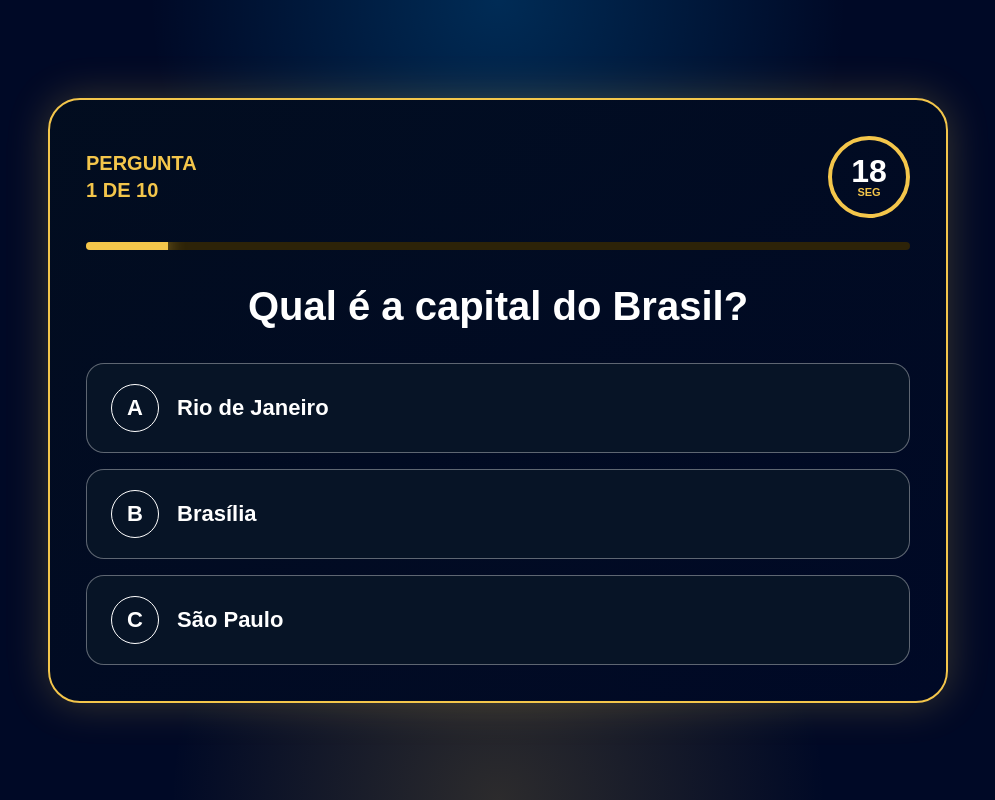
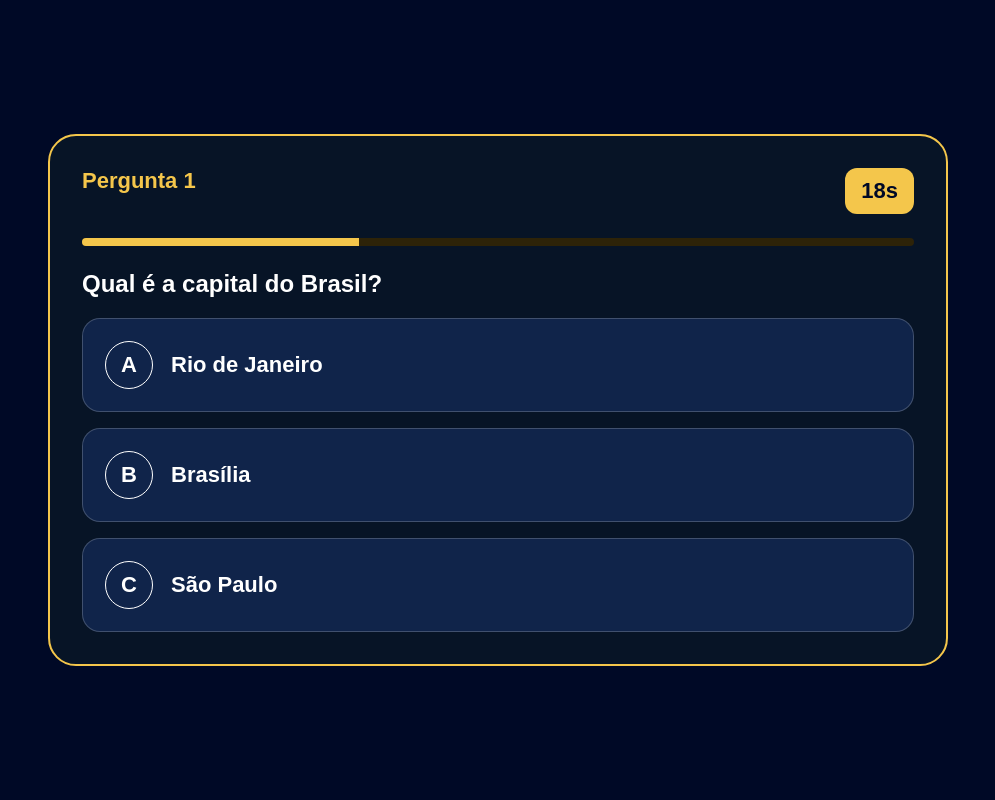
Before and after one commit to gutokardoso/quizz, a React (Vite) app: page / in a window 1280 px wide. Both pictures are taken after a click on the button "COMEÇAR DESAFIO". Shown: the whole page, without its empty margins (142-1137 px from the left). Built offline with nearby package versions, Linux system fonts and the light colour scheme.

Commit message:
Add files via upload

```diff
--- a/package.json
+++ b/package.json
@@ -5,8 +5,7 @@
   "type": "module",
   "scripts": {
     "dev": "vite",
-    "build": "vite build",
-    "preview": "vite preview"
+    "build": "vite build"
   },
   "dependencies": {
     "react": "^18.2.0",
--- a/src/App.jsx
+++ b/src/App.jsx
@@ -1,5 +1,5 @@
 
-import React, { useEffect, useState } from "react";
+import React, { useEffect, useRef, useState } from "react";
 import "./style.css";
 
 const questions = [
@@ -9,8 +9,8 @@ const questions = [
     correct: 1,
   },
   {
-    question: "Quantos dias tem uma semana?",
-    answers: ["5", "7", "10"],
+    question: "Quanto é 8 x 7?",
+    answers: ["54", "56", "64"],
     correct: 1,
   },
   {
@@ -18,109 +18,152 @@ const questions = [
     answers: ["Marte", "Vênus", "Júpiter"],
     correct: 0,
   },
-  {
-    question: "Qual é o maior oceano do mundo?",
-    answers: ["Atlântico", "Índico", "Pacífico"],
-    correct: 2,
-  },
-  {
-    question: "Quanto é 8 x 7?",
-    answers: ["54", "56", "64"],
-    correct: 1,
-  },
-  {
-    question: "Qual destes é um animal mamífero?",
-    answers: ["Golfinho", "Tubarão", "Jacaré"],
-    correct: 0,
-  },
-  {
-    question: "Em qual continente fica o Egito?",
-    answers: ["Ásia", "África", "Europa"],
-    correct: 1,
-  },
-  {
-    question: "Qual é o principal idioma falado no Brasil?",
-    answers: ["Português", "Espanhol", "Inglês"],
-    correct: 0,
-  },
-  {
-    question: "Qual instrumento mede a temperatura?",
-    answers: ["Barômetro", "Termômetro", "Velocímetro"],
-    correct: 1,
-  },
-  {
-    question: "Qual cor resulta da mistura de azul com amarelo?",
-    answers: ["Verde", "Roxo", "Laranja"],
-    correct: 0,
-  },
 ];
 
 export default function App() {
   const [screen, setScreen] = useState("home");
   const [current, setCurrent] = useState(0);
+  const [score, setScore] = useState(0);
   const [selected, setSelected] = useState(null);
-  const [score, setScore] = useState(0);
   const [time, setTime] = useState(20);
+
+  const audioCtx = useRef(null);
+  const musicLoop = useRef(null);
+
+  function getCtx() {
+    if (!audioCtx.current) {
+      audioCtx.current = new (window.AudioContext || window.webkitAudioContext)();
+    }
+    return audioCtx.current;
+  }
+
+  function tone(freq, duration = 0.15, type = "sine", volume = 0.03) {
+    const ctx = getCtx();
+
+    const osc = ctx.createOscillator();
+    const gain = ctx.createGain();
+
+    osc.type = type;
+    osc.frequency.value = freq;
+
+    gain.gain.setValueAtTime(volume, ctx.currentTime);
+    gain.gain.exponentialRampToValueAtTime(
+      0.0001,
+      ctx.currentTime + duration
+    );
+
+    osc.connect(gain);
+    gain.connect(ctx.destination);
+
+    osc.start();
+    osc.stop(ctx.currentTime + duration);
+  }
+
+  function playClick() {
+    tone(500, 0.08, "triangle", 0.03);
+  }
+
+  function playCorrect() {
+    tone(700, 0.12, "sine", 0.04);
+    setTimeout(() => tone(950, 0.16, "sine", 0.03), 120);
+  }
+
+  function playWrong() {
+    tone(160, 0.2, "sawtooth", 0.035);
+  }
+
+  function playFinish() {
+    [520, 680, 860].forEach((f, i) => {
+      setTimeout(() => tone(f, 0.2, "triangle", 0.04), i * 120);
+    });
+  }
+
+  function startMusic() {
+    if (musicLoop.current) return;
+
+    const notes = [110, 165, 220, 185];
+    let step = 0;
+
+    musicLoop.current = setInterval(() => {
+      tone(notes[step % notes.length], 0.4, "triangle", 0.02);
+      step++;
+    }, 420);
+  }
+
+  function stopMusic() {
+    if (musicLoop.current) {
+      clearInterval(musicLoop.current);
+      musicLoop.current = null;
+    }
+  }
 
   useEffect(() => {
     if (screen !== "quiz" || selected !== null) return;
 
     if (time <= 0) {
-      setSelected(-1);
-      setTimeout(nextQuestion, 900);
+      nextQuestion();
       return;
     }
 
     const timer = setTimeout(() => {
-      setTime((value) => value - 1);
+      setTime((v) => v - 1);
     }, 1000);
 
     return () => clearTimeout(timer);
-  }, [screen, time, selected]);
+  }, [time, screen, selected]);
 
   function startGame() {
+    playClick();
+    startMusic();
+
     setScreen("quiz");
     setCurrent(0);
+    setScore(0);
     setSelected(null);
-    setScore(0);
     setTime(20);
   }
 
-  function chooseAnswer(index) {
+  function choose(index) {
     if (selected !== null) return;
+
+    playClick();
 
     setSelected(index);
 
-    const isCorrect = index === questions[current].correct;
+    const correct = index === questions[current].correct;
 
-    if (isCorrect) {
-      setScore((value) => value + 1);
+    if (correct) {
+      setScore((v) => v + 1);
+      playCorrect();
+    } else {
+      playWrong();
     }
 
     setTimeout(() => {
-      nextQuestion(isCorrect);
-    }, 950);
+      nextQuestion(correct);
+    }, 1000);
   }
 
-  function nextQuestion(lastWasCorrect = false) {
-    const finalScore = score + (lastWasCorrect ? 1 : 0);
-
+  function nextQuestion(lastCorrect = false) {
     if (current + 1 >= questions.length) {
-      setScore(finalScore);
+      stopMusic();
+      playFinish();
+      setScore((s) => s + (lastCorrect ? 1 : 0));
       setScreen("result");
       return;
     }
 
-    setCurrent((value) => value + 1);
+    setCurrent((v) => v + 1);
     setSelected(null);
     setTime(20);
   }
 
   function restart() {
+    playClick();
     setScreen("home");
     setCurrent(0);
+    setScore(0);
     setSelected(null);
-    setScore(0);
     setTime(20);
   }
 
@@ -143,53 +186,49 @@ export default function App() {
   if (screen === "result") {
     return (
       <main className="game-stage">
-        <section className="result-card">
+        <section className="card">
           <h2>RESULTADO FINAL</h2>
-          <h1>Você acertou <strong>{score}!</strong></h1>
-          <p>de 10 perguntas</p>
-          <button onClick={restart}>JOGAR NOVAMENTE</button>
+          <h1>Você acertou {score}!</h1>
+          <button onClick={restart}>
+            JOGAR NOVAMENTE
+          </button>
         </section>
       </main>
     );
   }
 
-  const question = questions[current];
+  const q = questions[current];
 
   return (
     <main className="game-stage">
-      <section className="quiz-card">
-        <header className="quiz-header">
-          <div>
-            <span>PERGUNTA</span>
-            <strong>{current + 1} DE 10</strong>
-          </div>
-
-          <div className="timer">
-            {time}
-            <small>SEG</small>
-          </div>
-        </header>
+      <section className="card">
+        <div className="topbar">
+          <span>Pergunta {current + 1}</span>
+          <div className="timer">{time}s</div>
+        </div>
 
         <div className="progress">
-          <span style={{ width: `${((current + 1) / questions.length) * 100}%` }} />
+          <span style={{
+            width: `${((current + 1) / questions.length) * 100}%`
+          }} />
         </div>
 
-        <h1>{question.question}</h1>
+        <h1>{q.question}</h1>
 
         <div className="answers">
-          {question.answers.map((answer, index) => {
-            let className = "";
+          {q.answers.map((answer, index) => {
+            let cls = "";
 
             if (selected !== null) {
-              if (index === question.correct) className = "correct";
-              if (index === selected && index !== question.correct) className = "wrong";
+              if (index === q.correct) cls = "correct";
+              else if (index === selected) cls = "wrong";
             }
 
             return (
               <button
                 key={answer}
-                className={className}
-                onClick={() => chooseAnswer(index)}
+                className={cls}
+                onClick={() => choose(index)}
               >
                 <span>{String.fromCharCode(65 + index)}</span>
                 {answer}
--- a/src/style.css
+++ b/src/style.css
@@ -1,18 +1,11 @@
 
-*{
-  box-sizing:border-box;
-}
+*{box-sizing:border-box}
 
 body{
   margin:0;
+  font-family:Arial,sans-serif;
   background:#000926;
-  font-family:Arial, Helvetica, sans-serif;
   color:white;
-}
-
-button{
-  font-family:inherit;
-  cursor:pointer;
 }
 
 .home-stage{
@@ -21,8 +14,8 @@ button{
   height:100vh;
   overflow:hidden;
   display:flex;
+  justify-content:center;
   align-items:flex-end;
-  justify-content:center;
   padding-bottom:10vh;
 }
 
@@ -33,7 +26,6 @@ button{
   height:100%;
   object-fit:cover;
   object-position:center top;
-  z-index:0;
 }
 
 .start-button{
@@ -42,18 +34,12 @@ button{
   border:none;
   padding:26px 80px;
   border-radius:18px;
-  background:linear-gradient(180deg,#ffd85e 0%,#ffb400 45%,#e78800 100%);
+  background:linear-gradient(#ffd85e,#ffb400,#e78800);
   color:#000926;
   font-size:34px;
   font-weight:900;
-  box-shadow:
-    0 0 35px rgba(255,191,0,.7),
-    inset 0 2px 0 rgba(255,255,255,.4);
-  transition:.2s;
-}
-
-.start-button:hover{
-  transform:scale(1.03);
+  box-shadow:0 0 35px rgba(255,191,0,.7);
+  cursor:pointer;
 }
 
 .game-stage{
@@ -61,64 +47,39 @@ button{
   display:flex;
   align-items:center;
   justify-content:center;
-  padding:32px;
-  background:
-    radial-gradient(circle at top, rgba(0,166,255,.22), transparent 34%),
-    radial-gradient(circle at bottom, rgba(244,198,75,.18), transparent 32%),
-    #000926;
+  padding:30px;
+  background:#000926;
 }
 
-.quiz-card,
-.result-card{
+.card{
   width:100%;
   max-width:900px;
-  background:linear-gradient(145deg,rgba(2,13,31,.96),rgba(0,9,38,.98));
+  background:#071426;
   border:2px solid #f4c64b;
-  border-radius:32px;
-  padding:36px;
-  box-shadow:0 0 42px rgba(244,198,75,.24);
+  border-radius:28px;
+  padding:32px;
 }
 
-.quiz-header{
+.topbar{
   display:flex;
   justify-content:space-between;
-  align-items:center;
-  gap:20px;
   color:#f4c64b;
+  font-size:22px;
   font-weight:900;
-  font-size:20px;
-}
-
-.quiz-header div:first-child{
-  display:flex;
-  flex-direction:column;
-  gap:4px;
 }
 
 .timer{
-  width:82px;
-  height:82px;
-  border-radius:50%;
-  border:4px solid #f4c64b;
-  display:flex;
-  flex-direction:column;
-  align-items:center;
-  justify-content:center;
-  color:white;
-  font-size:32px;
-  line-height:1;
-}
-
-.timer small{
-  font-size:11px;
-  color:#f4c64b;
+  background:#f4c64b;
+  color:#000926;
+  padding:10px 16px;
+  border-radius:12px;
 }
 
 .progress{
-  margin:24px 0;
   height:8px;
   background:#2d2308;
   border-radius:99px;
+  margin:24px 0;
   overflow:hidden;
 }
 
@@ -126,13 +87,6 @@ button{
   display:block;
   height:100%;
   background:#f4c64b;
-  box-shadow:0 0 18px #f4c64b;
-}
-
-.quiz-card h1{
-  text-align:center;
-  font-size:40px;
-  margin:34px 0;
 }
 
 .answers{
@@ -142,24 +96,17 @@ button{
 }
 
 .answers button{
-  width:100%;
-  border:1px solid rgba(255,255,255,.35);
-  background:#071426;
+  border:1px solid rgba(255,255,255,.2);
+  background:#10244a;
   color:white;
+  padding:22px;
   border-radius:18px;
-  padding:20px 24px;
-  font-size:22px;
-  font-weight:800;
   display:flex;
   align-items:center;
   gap:18px;
-  text-align:left;
-  transition:.2s;
-}
-
-.answers button:hover{
-  border-color:#f4c64b;
-  transform:translateX(4px);
+  font-size:22px;
+  font-weight:800;
+  cursor:pointer;
 }
 
 .answers button span{
@@ -170,70 +117,13 @@ button{
   display:flex;
   align-items:center;
   justify-content:center;
-  font-weight:900;
 }
 
 .answers button.correct{
   background:#6fba39;
   color:#000926;
-  border-color:#c9ff96;
 }
 
 .answers button.wrong{
-  background:#e53935;
-  color:white;
-  border-color:#ff928c;
+  background:#d63d3d;
 }
-
-.result-card{
-  text-align:center;
-}
-
-.result-card h2{
-  color:#f4c64b;
-  letter-spacing:2px;
-}
-
-.result-card h1{
-  font-size:60px;
-  margin:20px 0;
-}
-
-.result-card h1 strong{
-  color:#f4c64b;
-}
-
-.result-card p{
-  color:#6fba39;
-  font-size:26px;
-  font-weight:900;
-  text-transform:uppercase;
-}
-
-.result-card button{
-  margin-top:24px;
-  border:none;
-  border-radius:16px;
-  padding:20px 42px;
-  background:#f4c64b;
-  color:#000926;
-  font-size:22px;
-  font-weight:900;
-}
-
-@media(max-width:700px){
-  .start-button{
-    font-size:22px;
-    padding:20px 36px;
-  }
-
-  .quiz-card h1,
-  .result-card h1{
-    font-size:32px;
-  }
-
-  .quiz-card,
-  .result-card{
-    padding:24px;
-  }
-}
```
Also changed, not shown: index.html (+5 -5 lines).
